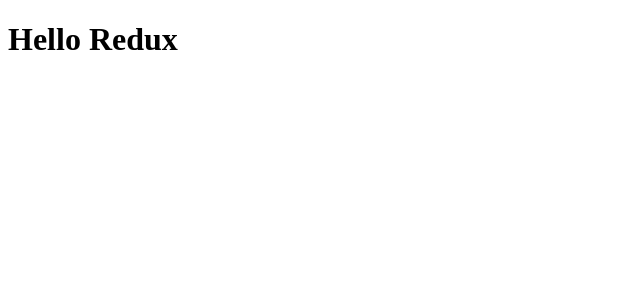
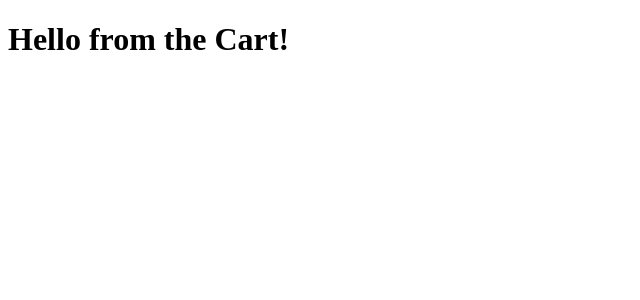
Before and after one commit to srosajazz/Flux-and-React-Hooks-architecture., a React (Create React App) app: page /cart in a window 1280 px wide. Shown: the top 300 px of the page, without its empty margins (0-640 px from the left). Built offline with nearby package versions, Linux system fonts and the light colour scheme; the HTML template or start-up script is replaced by a standard one.

Commit message:
Implementing routes.js

```diff
--- a/src/App.js
+++ b/src/App.js
@@ -1,7 +1,13 @@
 import React from 'react';
+import { BrowserRouter } from 'react-router-dom';
+ import Routes from './routes';
 
 function App() {
-  return <h1>Hello Redux</h1>;
+  return (
+    <BrowserRouter>
+      <Routes/>
+    </BrowserRouter>
+  )
 }
 
 export default App;
--- /dev/null
+++ b/src/pages/Cart/index.js
@@ -0,0 +1,8 @@
+import React from 'react';
+
+// import { Container } from './styles';
+
+export default function Cart() {
+  return <h1>Hello from the Cart!</h1>
+
+}
--- /dev/null
+++ b/src/pages/Home/index.js
@@ -0,0 +1,9 @@
+import React from 'react';
+
+// import { Container } from './styles';
+
+export default function Home() {
+  return (
+    <div />
+  );
+}
--- /dev/null
+++ b/src/routes.js
@@ -0,0 +1,16 @@
+
+import React from 'react';
+import { Switch, Route } from 'react-router-dom';
+
+import Home from './pages/Home';
+import Cart from './pages/Cart';
+
+
+export default function Routes() {
+  return (
+    <Switch>
+    <Route path="/" exact component={Home}/>
+    <Route path="/cart" component={Cart}/>
+    </Switch>
+  )
+}
```
